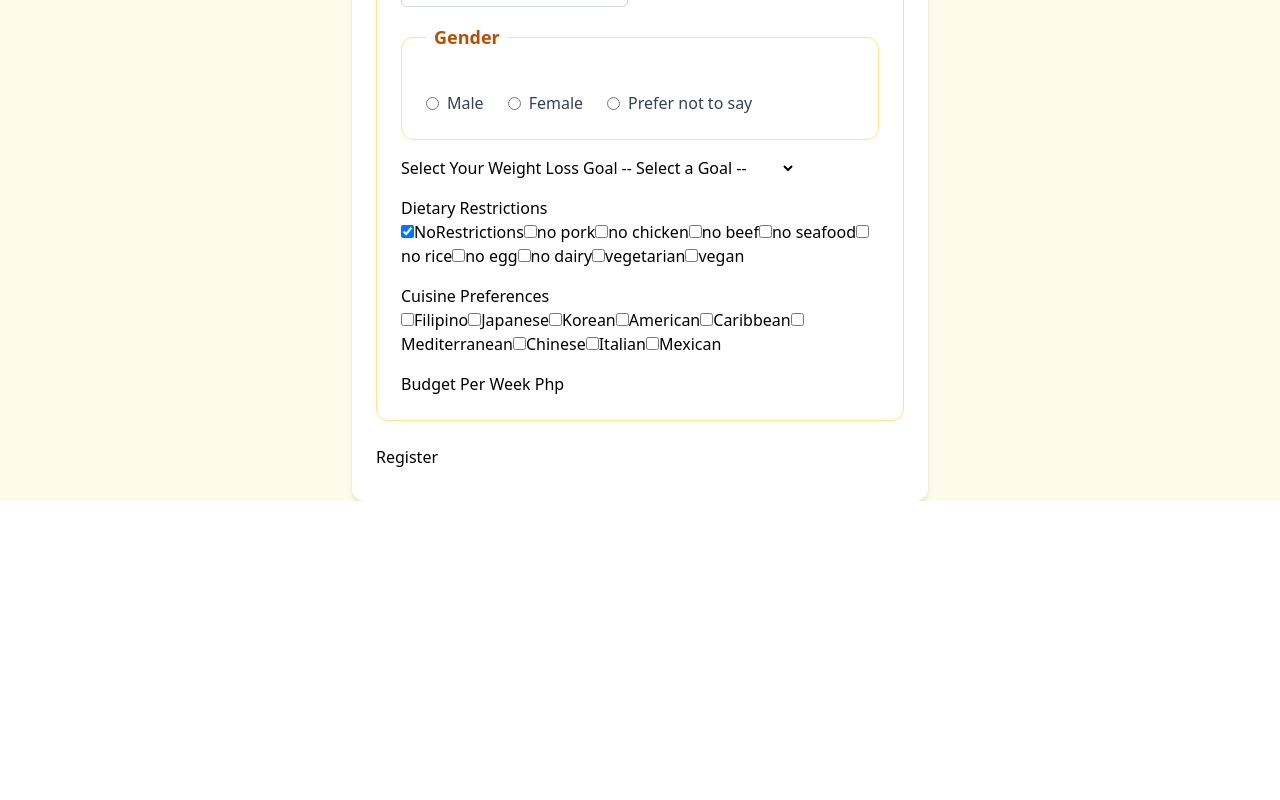
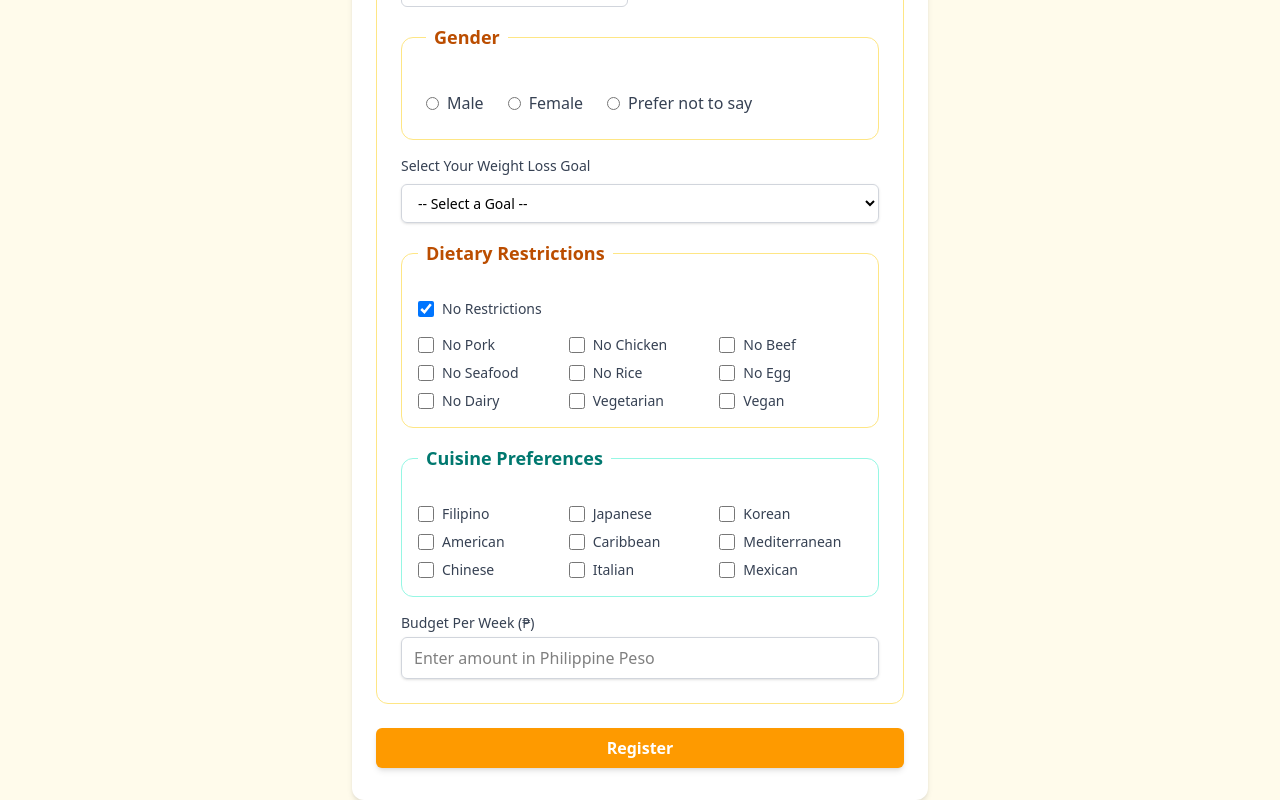
Before and after one commit to jjtzoo/FitCents, a React (Vite) app in the folder frontend/: page /register in a window 1280 px wide. Shown: the part 822-1622 px from the top of the page. Before the commit the page ends 1323 px from the top, so only its background shows below. Built offline with nearby package versions, Linux system fonts and the light colour scheme; no server answers.

Commit message:
fix bug where the same object are toggled if the same recipe are in the day feat: added button prompt after finishing all meals

```diff
--- a/frontend/src/components/MealPlanViewer.jsx
+++ b/frontend/src/components/MealPlanViewer.jsx
@@ -5,6 +5,37 @@ const MealPlanViewer = () => {
   const [mealPlan, setMealPlan] = useState(null);
   const [loading, setLoading] = useState(true);
   const [error, setError] = useState("");
+  const [ archived, setArchived ] =  useState(false);
+
+    const handleToggleCompletion = async (planId, day, index) => {
+        try {
+            const res = await axios.patch(
+            `http://localhost:4000/api/meal-plan/meal-plans/${planId}/toggle`,
+            { day, index },
+            { withCredentials: true }
+            );
+
+            const { updatedMealPlan, planArchived } = res.data;
+            setMealPlan(updatedMealPlan);
+            setArchived(planArchived);
+        } catch (err) {
+            console.error("Toggle error:", err.response?.data || err.message);
+        }
+    };
+
+    const handleGenerateNewPlan = async () => {
+        try {
+            const res = await axios.post(
+            "http://localhost:4000/api/meal-plan/generate",
+            {},
+            { withCredentials: true }
+            );
+            setMealPlan(res.data); // or fetch again
+            setArchived(false);
+        } catch (err) {
+            console.error("Failed to generate new plan:", err.response?.data || err.message);
+        }
+    };
 
     useEffect(() => {
         const fetchMealPlan = async () => {
@@ -51,19 +82,35 @@ const MealPlanViewer = () => {
                                 {m.caloriesPerServing} kcal • ₱{m.totalMealCost.toFixed(2)}
                                 </p>
                             </div>
-                    <span
-                        className={`px-2 py-1 text-xs font-medium rounded-full ${
+                            <button
+                                onClick={() => handleToggleCompletion(mealPlan._id, day.day, index)}
+                                className={`px-2 py-1 text-xs font-medium rounded-full focus:outline-none ${
                                     m.completed ? "bg-green-200 text-green-800" : "bg-yellow-100 text-yellow-700"
                                 }`}
                                 >
                                 {m.completed ? "Completed" : "Pending"}
-                    </span>
+                            </button>
+
                         </li>
                     ))}
                     </ul>
                 </div>
                 ))}
             </div>
+
+            {archived && (
+                <div className="mt-6 text-center">
+                    <p className="text-sm font-medium text-gray-600 mb-2">
+                    🎉 You've completed this meal plan.
+                    </p>
+                    <button
+                    onClick={handleGenerateNewPlan}
+                    className="px-4 py-2 bg-blue-600 text-white rounded hover:bg-blue-700"
+                    >
+                    Generate New Meal Plan
+                    </button>
+                </div>
+            )}
 
             <div className="mt-6 text-sm text-center text-gray-500">
                 Plan ends on: {new Date(mealPlan.expiresAt).toLocaleDateString()}
--- a/frontend/src/components/RegistrationForm.jsx
+++ b/frontend/src/components/RegistrationForm.jsx
@@ -314,12 +314,15 @@ const RegistrationForm = () => {
                         </label>
                     </div>
                 </fieldset>
-                <div>
-                    <label htmlFor="weightGoal">Select Your Weight Loss Goal</label>
+                <div className="space-y-2">
+                    <label htmlFor="weightGoal" className="block text-sm font-medium text-gray-700">
+                        Select Your Weight Loss Goal
+                    </label>
                     <select
                         id="weightGoal"
                         value={weightGoal}
                         onChange={(e) => setWeightGoal(e.target.value)}
+                        className="w-full px-3 py-2 border border-gray-300 rounded-md shadow-sm focus:outline-none focus:ring-2 focus:ring-amber-500 focus:border-amber-500 text-sm"
                     >
                         <option value="">-- Select a Goal --</option>
                         <option value="extreme">Extreme Weight Loss</option>
@@ -328,19 +331,26 @@ const RegistrationForm = () => {
                     </select>
                 </div>
 
-                <fieldset>
-                    <legend>Dietary Restrictions</legend>
-                    <label>
+                <fieldset className="border border-amber-200 rounded-xl p-4 space-y-4">
+                    <legend className="text-lg font-semibold text-amber-700 px-2">Dietary Restrictions</legend>
+
+                    <div className="flex items-center space-x-2">
                         <input
                         type="checkbox"
                         value="none"
                         checked={restrictions.length === 0}
                         onChange={handleRestrictions}
+                        id="no-restrictions"
+                        className="w-4 h-4 text-amber-600 rounded focus:ring-amber-500"
                         />
-                        NoRestrictions
+                        <label htmlFor="no-restrictions" className="text-sm font-medium text-gray-700">
+                        No Restrictions
                         </label>
+                    </div>
+
+                    <div className="grid grid-cols-2 gap-2 sm:grid-cols-3">
                         {restrictionOptions.map((restriction) => (
-                        <label key={restriction}>
+                        <div key={restriction} className="flex items-center space-x-2">
                             <input
                             type="checkbox"
                             name="restrictions"
@@ -348,15 +358,22 @@ const RegistrationForm = () => {
                             checked={restrictions.includes(restriction)}
                             disabled={disabledRestrictions.includes(restriction) && !restrictions.includes(restriction)}
                             onChange={handleRestrictions}
+                            id={restriction}
+                            className="w-4 h-4 text-amber-600 rounded focus:ring-amber-500 disabled:opacity-40"
                             />
+                            <label htmlFor={restriction} className="text-sm font-medium text-gray-700 capitalize">
                             {restriction.replace(/_/g, ' ')}
                             </label>
+                        </div>
                         ))}
+                    </div>
                     </fieldset>
-                <fieldset>
-                    <legend>Cuisine Preferences</legend>
+                <fieldset className="border border-teal-200 rounded-xl p-4 space-y-4">
+                    <legend className="text-lg font-semibold text-teal-700 px-2">Cuisine Preferences</legend>
+
+                    <div className="grid grid-cols-2 gap-2 sm:grid-cols-3">
                         {preferenceOption.map((cuisine) => (
-                        <label key={cuisine} htmlFor={cuisine}>
+                        <div key={cuisine} className="flex items-center space-x-2">
                             <input
                             type="checkbox"
                             name="preferences"
@@ -364,15 +381,19 @@ const RegistrationForm = () => {
                             value={cuisine}
                             checked={preferences.includes(cuisine)}
                             onChange={handlePreferences}
+                            className="w-4 h-4 text-teal-600 rounded focus:ring-teal-500"
                             />
+                            <label htmlFor={cuisine} className="text-sm font-medium text-gray-700">
                             {cuisine}
                             </label>
+                        </div>
                         ))}
+                    </div>
                 </fieldset>
 
-                <div>
-                    <label htmlFor="budget">
-                        Budget Per Week Php
+                <div className="space-y-1">
+                    <label htmlFor="budget" className="block text-sm font-medium text-gray-700">
+                        Budget Per Week (₱)
                     </label>
                     <input
                         type="number"
@@ -382,15 +403,19 @@ const RegistrationForm = () => {
                         const val = e.target.value;
                         setBudget(val === "" ? null : Number(val));
                         }}
+                        className="w-full px-3 py-2 border border-gray-300 rounded-md shadow-sm focus:outline-none focus:ring-2 focus:ring-amber-500"
+                        placeholder="Enter amount in Philippine Peso"
+                        min="0"
                     />
                 </div>
             </fieldset>
 
             <button
-                type='submit'
+                type="submit"
                 disabled={loading}
+                className="w-full px-4 py-2 bg-amber-500 text-white font-semibold rounded-md shadow-md hover:bg-amber-600 disabled:opacity-50 disabled:cursor-not-allowed transition duration-200"
             >
-                { loading ? "Registering..." : "Register"}
+                {loading ? "Registering..." : "Register"}
             </button>
         </motion.form>
 
```
Also changed, not shown: 1 other file (tests, documents, lock files or other folders). Lines whose indentation alone changed are shown as unchanged.
